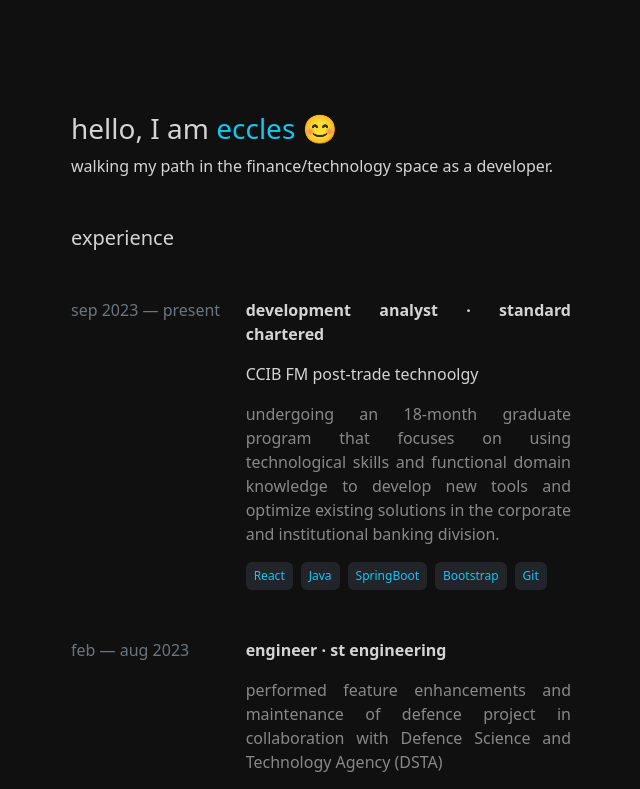
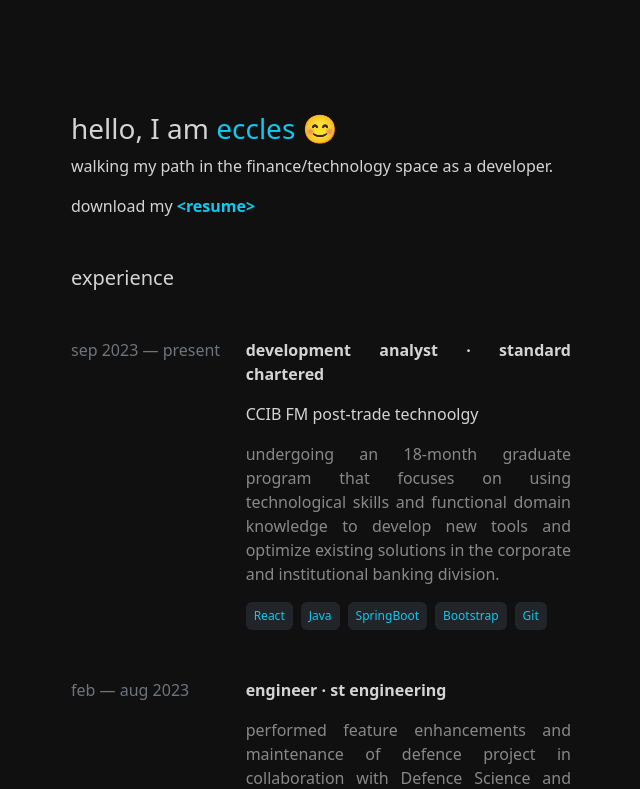
Before and after one commit to ecclessim/ecclessim.github.io, a React (Create React App) app in the folder ecc-pro-page/: page / in a window 1280 px wide. Shown: the top 789 px of the page, without its empty margins (319-959 px from the left). Built offline with nearby package versions, Linux system fonts and the light colour scheme.

Commit message:
added download resume

```diff
--- a/ecc-pro-page/src/App.js
+++ b/ecc-pro-page/src/App.js
@@ -2,10 +2,9 @@
 import "./App.css";
 import ExperienceItem from "./components/ExperienceItem";
 import experienceData from "./static/resumeJson.json";
+import resumePdf from "./static/ecclesResume.pdf";
 
 export default function App() {
-  const currentRole = "development analyst";
-  const currentCompany = "standard chartered";
   const schoolExp = {
     dateStart: "aug 2019",
     dateEnd: "dec 2022",
@@ -29,6 +28,20 @@
       </h3>
       <div className="body-text">
         <p>walking my path in the finance/technology space as a developer.</p>
+        <p>
+          download my{" "}
+          <strong>
+            <a
+              className="text-info"
+              href={resumePdf}
+              target="_blank"
+              rel="noreferrer"
+            >
+              {" "}
+              &lt;resume&gt;
+            </a>
+          </strong>
+        </p>
       </div>
       <div className="section">
         <h5>experience</h5>
```
Also changed, not shown: 1 other file (tests, documents, lock files or other folders).
